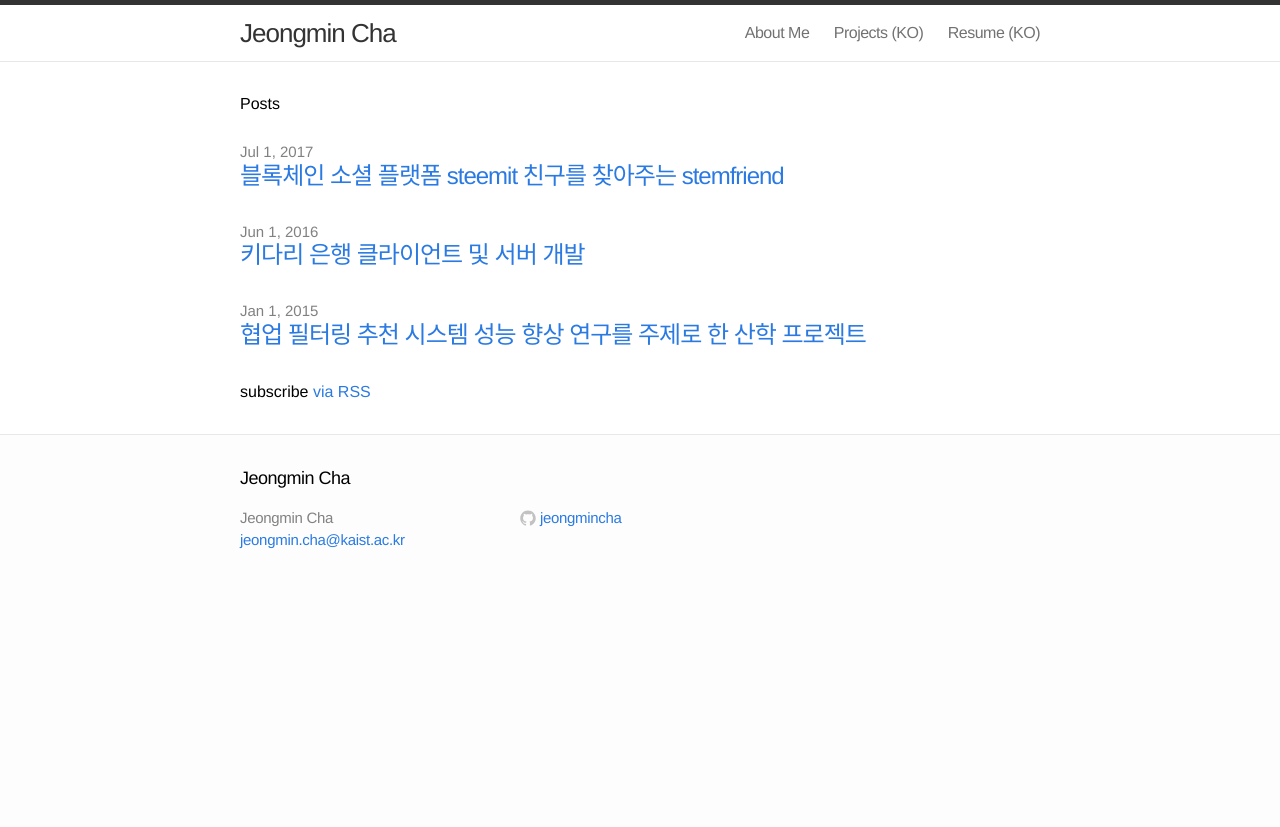
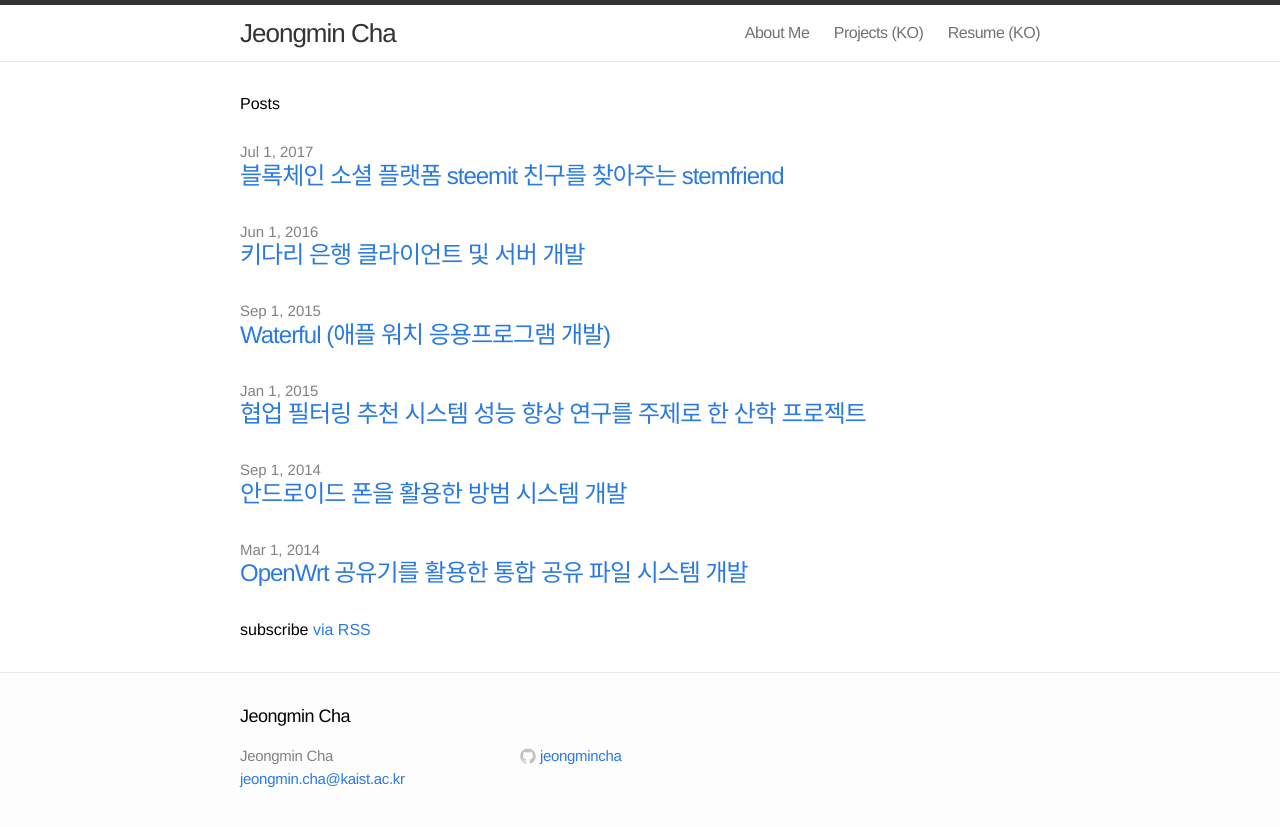
Before and after one commit to JeongMinCha/jeongmincha.github.com, a Jekyll site: the page built from index.html, in a window 1280 px wide. Shown: the top 827 px of the page. Built offline with Jekyll 4.4.1, drawn with Linux system fonts in a browser that asks for light colours; some of the changed lines change nothing that is shown.

Commit message:
New project posts

```diff
--- /dev/null
+++ b/_posts/2014-03-01-openwrt.md
@@ -0,0 +1,32 @@
+---
+layout: post
+title: OpenWrt 공유기를 활용한 통합 공유 파일 시스템 개발
+categories: [projects, ko, development]
+tag: []
+---
+
+- 참여기간
+  - 2014.03 ~ 2014.06
+- 프로젝트 개요
+  - OpenWrt 운영체제가 올라가 있는 공유기에 연결된 모든 디바이스를 관리하고, 그 디바이스들을 통합하여 파일을 관리하는 시스템을 개발
+  - 인터넷 공유기가 웹 서버 역할을 하고, 그 공유기에 인터넷을 리스하는 여러 모바일 디바이스들이 연결된다. 외부에서 공유기에 인터넷을 리스하는 이 여러 디바이스들의 파일 시스템들을 관리할 수 있는 기능을 제공한다.
+
+<hr/>
+<center>주요 역할 및 담당</center>
+<hr/>
+DB관리 부분과 서버 웹페이지에서 파일 시스템을 관리할 수 있는 기능을(클라이언트 부분) PHP로 구현함.
+
+<hr/>
+<center>발생 문제 및 해결 방법</center>
+<hr/>
+- 파일 관리를 FTP로 하려고 했지만, 서버가 아닌 상황에서 외부에서의 접근이 어렵고, 크로스 도메인 문제가 발생함.
+  - FTP 대신 CIFS를 활용해서 파일 시스템을 원격 마운트하고, 파일 리스팅, 업로드, 다운로드, 삭제 기능들을 직접 구현하였음.
+- 공유기에 연결된 디바이스들의 파일 시스템 사용 가능 상태를 확인하는 기능 구현이 어려웠음.
+  - PHP로 시스템 커맨드를 실행시켜서 시스템 파일에 접근한 후에, 얻은 파일을 파싱하여 디바이스들의 정보를 가져옴.
+
+
+<hr/>
+<center>성과</center>
+<hr/>
+- 웹 페이지를 구현하기 위해서 HTML, PHP 언어로 작성하였고, DB기능 (서버에 연결된 디바이스들을 저장하는 역할)을 구현하기 위해서 SQLite3를 사용하였다. (인터넷 공유기에 MySQL, Oracle DB가 올라가지 않는다)
+- 또, CIFS 기술을 활용해서 연결된 모바일 디바이스의 파일 시스템을 마운트하는 방식으로 대체하면서, 파일 시스템을 관리하는 기능을 직접 구현하였다. PHP, HTML 언어에 한층 더 익숙해지는 계기를 갖게 되었고, SQLite3와 같은 새로운 DB도 사용하였다
--- /dev/null
+++ b/_posts/2014-09-01-android-system.md
@@ -0,0 +1,32 @@
+---
+layout: post
+title: 안드로이드 폰을 활용한 방범 시스템 개발
+categories: [projects, ko, development]
+tag: []
+---
+
+- 참여기간
+  - 2014.09 ~ 2014.12
+- 프로젝트 개요
+  - 안드로이드 폰 두 개와 블루투스 제어 전동차인 BeautoRover로 방범 시스템을 개발하는 프로젝트.
+  - 안드로이드 폰 하나는 CCTV역할을, 다른 하나는 BeautoRover를 제어하는 용도로 사용되었다. CCTV역할의 안드로이드 폰이 모션 인식과 얼굴 인식을 하였고, 시스템에 동록되지 않은 사용자일 경우 BeautoRover를 제어하는 안드로이드 폰과 통신하여 BeautoRover를 작동시켜서 방범 기능을 하는 방식이다.
+
+<hr/>
+<center>주요 역할 및 담당</center>
+<hr/>
+사람 얼굴을 인식하는 기능 (Face Recognition) 과 BeautoRover와 통신하는 기능 구현
+
+<hr/>
+<center>발생 문제 및 해결 방법</center>
+<hr/>
+- 2개 이상의 디바이스와의 블루투스 통신을 제어하는 것이 어려움
+  - 안드로이드 폰과의 통신은 TCP 통신을 통하여 구현함.
+- 얼굴 인식을 위해 OpenCV를 사용하려고 하였으나, 안드로이드 폰에서의 OpenCV가 예상보다 속도나 정확도가 좋지 못하였음.
+  - 안드로이드 기본 hardware 패키지에서 제공하는 Camera.Face 클래스, FaceDetectionListener 등을 활용하여 구현하였음. 이들을 사용하여 인식된 얼굴의 정보를 알 수 있었고, 그 정보를 기반으로 얼굴을 식별하고 구별하는 기능을 구현하였음.
+- 모션 인식이 너무 민감한 문제가 발생하였음
+  - 아주 작은 모션 인식으로도 감지가 되는 문제가 발생하여, 수 차례 실험을 통해 pixel, image threshold를 제대로 설정하여 적절한 모션 인식을 유도함.
+
+<hr/>
+<center>성과</center>
+<hr/>
+- 안드로이드 플랫폼에서 블루투스 통신 기술, TCP 통신 기술, 얼굴, 모션 인식을 위한 기술 등 다양한 기술을 다뤄볼 수 있고, BeautoRover를 작동시키기 위한 레퍼런스 문서와 OpenCV를 대체할 다른 얼굴 인식 방법을 찾다가 안드로이드 hardware 패키지에 대한 레퍼런스 문서를 참고하였다.
--- /dev/null
+++ b/_posts/2015-09-01-waterful.md
@@ -0,0 +1,29 @@
+---
+layout: post
+title:  Waterful (애플 워치 응용프로그램 개발)
+categories: [projects, ko, development]
+tag: []
+---
+
+- 참여기간
+  - 2015.09 ~ 2015.11
+- 프로젝트 개요
+  - 애플워치 응용프로그램 개발을 주제로 시작한 프로젝트, 사용자의 물 섭취를 유도하는 건강 어플리케이션이다. 애플 워치에서 제공하는 차세대 인터페이스들을 활용하여 기존의 유사 어플리케이션보다 더 손쉽고 간편하게 사용하는 것이 가능하다.
+
+<hr/>
+<center>주요 역할 및 담당</center>
+<hr/>
+사용자의 건강 정보와 iOS의 헬스킷 프레임워크를 사용하여 사용자에게 유의미한 알림을 줄 수 있도록 물 섭취 패턴을 예측하는 알고리즘을 구현
+
+<hr/>
+<center>발생 문제 및 해결 방법</center>
+<hr/>
+- 사용자의 자연스러운 물 섭취를 위해서는 백그라운드 모드에서의 로직이 많이 필요했는데, 헬스킷 프레임워크의 쿼리는 백그라운드 모드에서 사용할 수 없었다.
+  - 헬스킷 쿼리 중 HKObserverQuery를 사용하면 백그라운드에서도 헬스킷 데이터 샘플이 추가되는 것을 감지할 수 있다. 이 쿼리를 사용하여 사용자의 걸음과 물 섭취 기록에 대한 샘플이 추가되는 것을 수집하여 수집되는 ‘시간’을 기준으로 시계열 패턴을 수집하고, 사용자가 일어난 시간을 예측하거나 물 마실 시간을 패턴하는 알고리즘에 사용할 수 있었다.
+- 사용자의 물 섭취 패턴을 적절하게 예측하기 위해서 필요한 알고리즘을 구현할 때, 임의로 평균값을 내서 구하는 것보다는 어느 정도 신뢰 있는 알고리즘을 사용하는 것이 좋을 것이다.
+  - 기존의 연구 중 K-Means 클러스터링과 AprioriAll 알고리즘을 활용하여 재고 경향의 시계열 패턴을 분석하는 방법에 대한 연구 논문이 있어, 그 방법을 참고하여 물 섭취 패턴을 예측하는 알고리즘을 구현함.
+
+<hr/>
+<center>성과</center>
+<hr/>
+이 프로젝트를 통해서 Swift를 사용했고, iOS의 헬스킷 프레임워크와 같은 애플의 신 기술을 사용해보는 경험을 얻을 수 있었다. 또, 차세대  플랫폼으로 등장하고 있는 애플 워치 플랫폼에서 개발을 해보는 경험도 얻었다.
--- a/projects-KO.md
+++ b/projects-KO.md
@@ -10,64 +10,79 @@ permalink: /projects/ko/
 - 회사에서 했던 프로젝트 업무들은 시각 자료 및 코드 첨부가 어려워 이곳에서는 작성하지 않고, 경력서 (Resume) 에 간단 서술해두었습니다.
 - 6개의 연구 프로젝트
   - 5개는 대학원에서, 1개는 대학교 연구실에서 진행하였습니다. 모든 연구 프로젝트는 팀 프로젝트였습니다.
-- 6개의 개발 프로젝트
-  - 2개의 개인 프로젝트 (이 중 1개는 외주 프로젝트), 4개의 팀 프로젝트를 진행하였습니다.
+- 5개의 개발 프로젝트
+  - 2개의 개인 프로젝트 (이 중 1개는 외주 프로젝트), 3개의 팀 프로젝트를 진행하였습니다.
 
 <hr/>
 <center>연구 프로젝트 포트폴리오</center>
 <hr/>
-1. **Elicast: Embedding Interactive Exercises in Instructional Programming Screencasts** (L@S 2018)
+1) **Elicast: Embedding Interactive Exercises in Instructional Programming Screencasts** (L@S 2018)
   - <iframe width="560" height="315" src="https://www.youtube.com/embed/dKWlqDLgsm8" frameborder="0" allow="accelerometer; autoplay; encrypted-media; gyroscope; picture-in-picture" allowfullscreen></iframe>
   - [Paper](http://uilab.kaist.ac.kr/public/research/LAS2018/las2018_park.pdf)
   - [Slides](http://uilab.kaist.ac.kr/public/research/LAS2018/las2018_park_slides.pdf)
   - [ACM DL](https://dl.acm.org/citation.cfm?id=3231657)
-1. **Word Embeddings for English Subtitles to catch familiarity between actors** (2017.07 - 2018.02)
+<p />
+
+2) **Word Embeddings for English Subtitles to catch familiarity between actors** (2017.07 - 2018.02)
   - <img src="/assets/projects/research/vtt/result.png" width="560" />
   - [Codes at GitHub](https://github.com/jeongmincha/word_embedding_for_subtitles)
-1. **Signature Verification using RNN, CNN** (2017.09 - 2017.12)
+<p />
+
+3) **Signature Verification using RNN, CNN** (2017.09 - 2017.12)
   - <img src="/assets/projects/research/signature_verification/overview2.png" width="560" />
   - <img src="/assets/projects/research/signature_verification/result.png" width="560" />
   - [Codes at GitHub](https://github.com/jeongmincha/Online-Signature-Verification)
-1. **Phased LSTM with modified time gate function** (2017.03 - 2017.06)
+<p />
+
+4) **Phased LSTM with modified time gate function** (2017.03 - 2017.06)
   - <img src="/assets/projects/research/phased_lstm/result-1.png" width="480" />
   - [Codes at GitHub](https://github.com/jeongmincha/Advanced-Phased-LSTM/tree/master/VariablePhasedLSTM)
-1. **Best Phrases for Successful Crowdfunding Projects** (2017.03 - 2017.06)
+<p />
+
+5) **Best Phrases for Successful Crowdfunding Projects** (2017.03 - 2017.06)
   - ![](/assets/projects/research/crowdfunding/capture.png)
-1. [**An Imputation Method Using Directly Connected Neighbors in a Trust Network for Recommendation**](research/2015/01/01/recomendation-system/) (2015.01 ~ 2015.10)
+<p />
+
+6) [**An Imputation Method Using Directly Connected Neighbors in a Trust Network for Recommendation**](research/2015/01/01/recomendation-system/) (2015.01 ~ 2015.10)
   - <img src="/assets/projects/research/recommender-system/capture1.png" width="320" />
-  - <img src="/assets/projects/research/recommender-system/result1.png" width="320" /> | <img src="/assets/projects/research/recommender-system/result2.png" width="320" /> | <img src="/assets/projects/research/recommender-system/result3.png" width="320" /> |
+  <!-- - <img src="/assets/projects/research/recommender-system/result1.png" width="320" /> | <img src="/assets/projects/research/recommender-system/result2.png" width="320" /> | <img src="/assets/projects/research/recommender-system/result3.png" width="320" /> | -->
   - [Codes at GitHub](https://github.com/jeongmincha/Trust-based-Imputation)
   - [Paper](/assets/projects/research/recommender-system/recommender-system-paper.pdf) (3 pages)
   - [Report](/assets/projects/research/recommender-system/recommender-system-report.pdf) (21 pages)
+<p />
 
 <hr/>
 <center>개발 프로젝트 포트폴리오</center>
 <hr/>
-1. [**블록체인 소셜 플랫폼 steemit 친구를 찾아주는 stemfriend**](development/2017/07/01/steemfriend/) (2017.07 ~ 2017.07)
+1) [**블록체인 소셜 플랫폼 steemit 친구를 찾아주는 stemfriend**](development/2017/07/01/steemfriend/) (2017.07 ~ 2017.07)
   - <img src="/assets/projects/development/steemfriend/img.jpeg" width="320" />
   - Python Django, SteemSQL
   - [Codes at GitHub](https://github.com/jeongmincha/steemfriend)
-1. [**키다리 은행 클라이언트 및 서버 개발**](development/2016/06/01/kidaribank/) (2016.05 ~ 2016.12)
+<p />
+
+2) [**키다리 은행 클라이언트 및 서버 개발**](development/2016/06/01/kidaribank/) (2016.05 ~ 2016.12)
   - <img src="/assets/projects/development/kidari/capture1.png" width="240" />  |  <img src="/assets/projects/development/kidari/capture2.png" width="240"/> | <img src="/assets/projects/development/kidari/capture3.png" width="240"/>
   - API Server: Python Flask
   - Front-end (App): Ionic 2 (Typescript)
   - [Flask API Server Codes at GitHub](https://github.com/jeongmincha/KidariBankFlaskAPIServer)
   - [Push Polling Server Codes at GitHub](https://github.com/jeongmincha/KidariBankPushPollingServer)
   - [Front Ionic App Codes at GitHub](https://github.com/jeongmincha/KidariBankApplication)
-1. **Waterful (수분 섭취 보조 애플워치 응용 프로그램)** (2015.09 ~ 2015.11)
+<p />
+
+3) [**Waterful (수분 섭취 보조 애플워치 응용 프로그램)**](development/2015/09/01/waterful/) (2015.09 ~ 2015.11)
   - <img src="/assets/projects/development/waterful/capture1.png" height="400"> | <img src="/assets/projects/development/waterful/capture2.png" height="400">
   - iOS Companian App + Apple Watch (Swift)
   - [Codes at GitHub](https://github.com/maestro06-waterful/waterful)
-1. **Apus (바이너리 데이터 조작 스크립트 형 언어)** (2015.07 ~ 2015.08)
-  - C++, gtest
-  - [Codes at GitHub](https://github.com/swmaestro06-apus/apus)
-1. **안드로이드 폰과 블루투스 전동차를 활용한 방범 시스템** (2014.09 ~ 2014.12)
+<p />
+
+4) [**안드로이드 폰과 블루투스 전동차를 활용한 방범 시스템**](development/2014/09/01/android-system/) (2014.09 ~ 2014.12)
   - <img src="/assets/projects/development/android_robot/capture.png" width="560" />
-  - Android, TCP Server, Bluetooth Control
+  - Android, TCP Server, Bluetooth Control, Face & Motion Recognition
   - [Codes at GitHub](https://github.com/jeongmincha/cctv_using_android)
-1. **OpenWrt 공유기를 활용한 통합 파일 공유 시스템** (2014.03 ~ 2014.06)
+<p />
+
+5) [**OpenWrt 공유기를 활용한 통합 파일 공유 시스템**](/projects/ko/development/2014/03/01/openwrt/) (2014.03 ~ 2014.06)
   - <img src="/assets/projects/development/nad/capture.png" width="560" />
   - PHP, Embedded Linux
   - [Codes at GitHub](https://github.com/jeongmincha/nad)
-
-<!-- <a href="/assets/projects-ko.pdf">개발 프로젝트 포트폴리오</a> -->
+<p />
```
Also changed, not shown: 1 other file.
